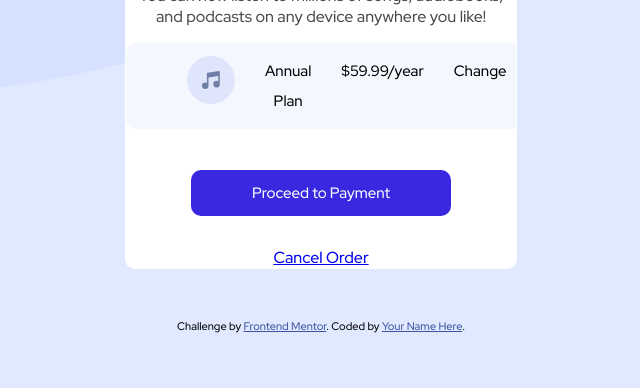
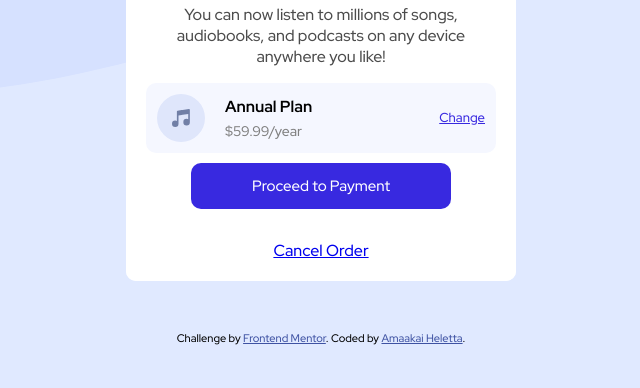
Before and after one commit to Heletta/Order-Summary, a plain HTML site: page index.html in a window 1280 px wide. Shown: the part 412-800 px from the top of the page, without its empty margins (327-967 px from the left). Drawn offline with Linux system fonts and the light colour scheme.

Commit message:
restructured the html and css

```diff
--- a/index.html
+++ b/index.html
@@ -22,26 +22,35 @@
       <div class="card-image">
         <img src="images/illustration-hero.svg" alt="">
       </div>
+      <div class="card-summary">
         <h2>Order Summary</h2>
         <p class="card-info">
           You can now listen to millions of songs, audiobooks, and podcasts on any device anywhere you like!
         </p>
-      <button class="summary"><img src="images/icon-music.svg" class="image">
-        Annual Plan
-        <br />
+        <div class="summary">
+          <div class="order-summary">
+            <img src="images/icon-music.svg" class="image">
+            <div>
+              <span class="annual">Annual Plan</span>
+
               <span class="price">$59.99/year</span>
+            </div>
+          </div>
+          <div class="order-change">
+            <span class="change">Change</span>
+          </div>
+        </div>
 
-        <span class="change">Change</span></button>
-      <br />
 
         <button class="ending">Proceed to Payment</button>
         <br />
         <a href="#" class="cancel">Cancel Order</a>
       </div>
     </div>
+  </div>
   <div class="attribution">
     Challenge by <a href="https://www.frontendmentor.io?ref=challenge" target="_blank">Frontend Mentor</a>.
-    Coded by <a href="#">Your Name Here</a>.
+    Coded by <a href="#">Amaakai Heletta</a>.
   </div>
 </body>
 
--- a/src/style.css
+++ b/src/style.css
@@ -8,9 +8,10 @@ body {
   font-family: "Red Hat Display", sans-serif;
   background-color: hsl(224, 100%, 94%);
 }
-
+.card-summary {
+  padding: 20px 20px;
+}
 .card {
-  border: 1px solid transparent;
   border-radius: 10px;
 
   max-width: 390px;
@@ -58,15 +59,36 @@ span {
   background: hsl(245, 75%, 52%);
 }
 .summary {
+  border: 1px solid transparent;
+  border-radius: 10px;
   background: hsl(225, 100%, 98%);
   color: black;
   display: flex;
-  align-content: center;
-
-  flex-flow: row, wrap;
-
-  gap: 30px;
-  line-height: 30px;
+  align-items: center;
+  justify-content: space-between;
+  padding: 10px;
+}
+.order-summary {
+  display: flex;
+  align-items: center;
+  gap: 20px;
+}
+.price,
+.annual {
+  display: block;
+}
+.price {
+  font-size: 14px;
+  color: gray;
+  margin-top: 5px;
+}
+.annual {
+  font-weight: bold;
+}
+.order-change {
+  text-decoration: underline;
+  color: hsl(245, 75%, 52%);
+  font-size: 13px;
 }
 .cancel {
   display: flex;
```
Lines whose indentation alone changed are shown as unchanged.
